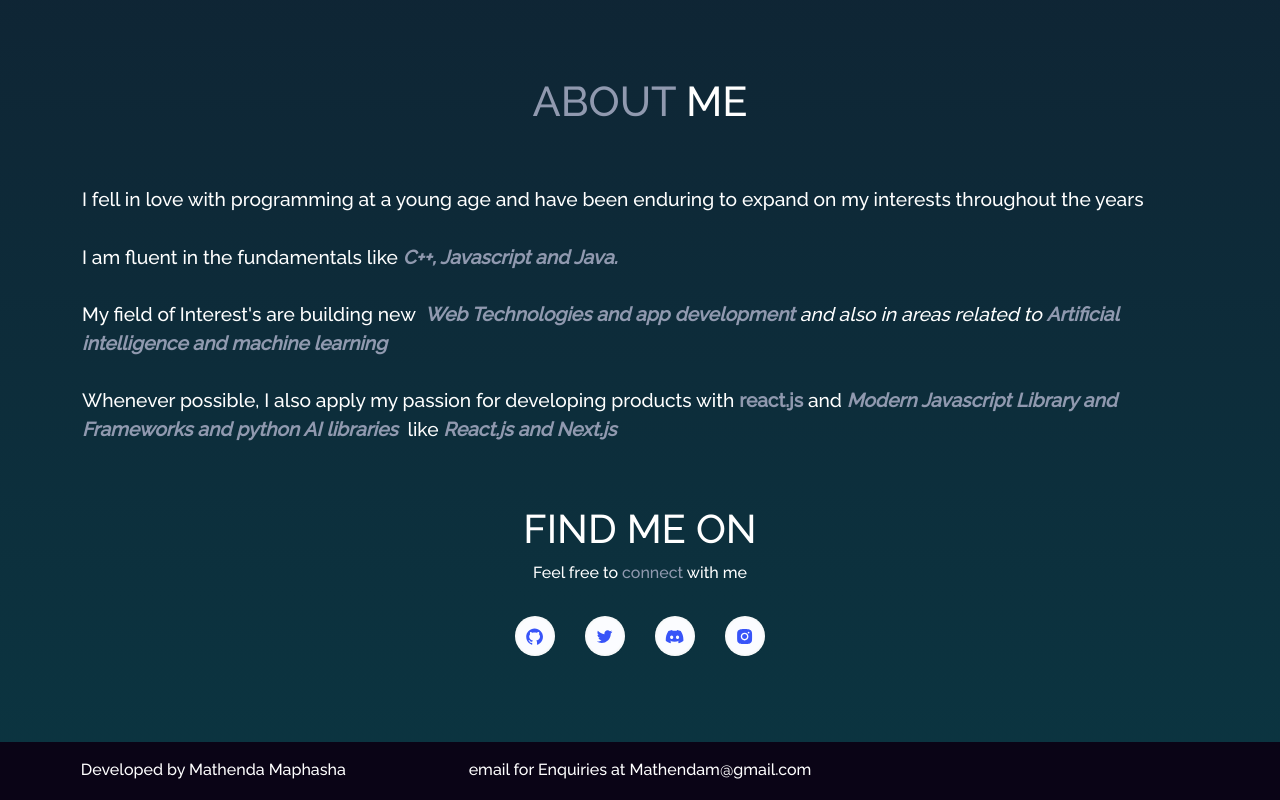
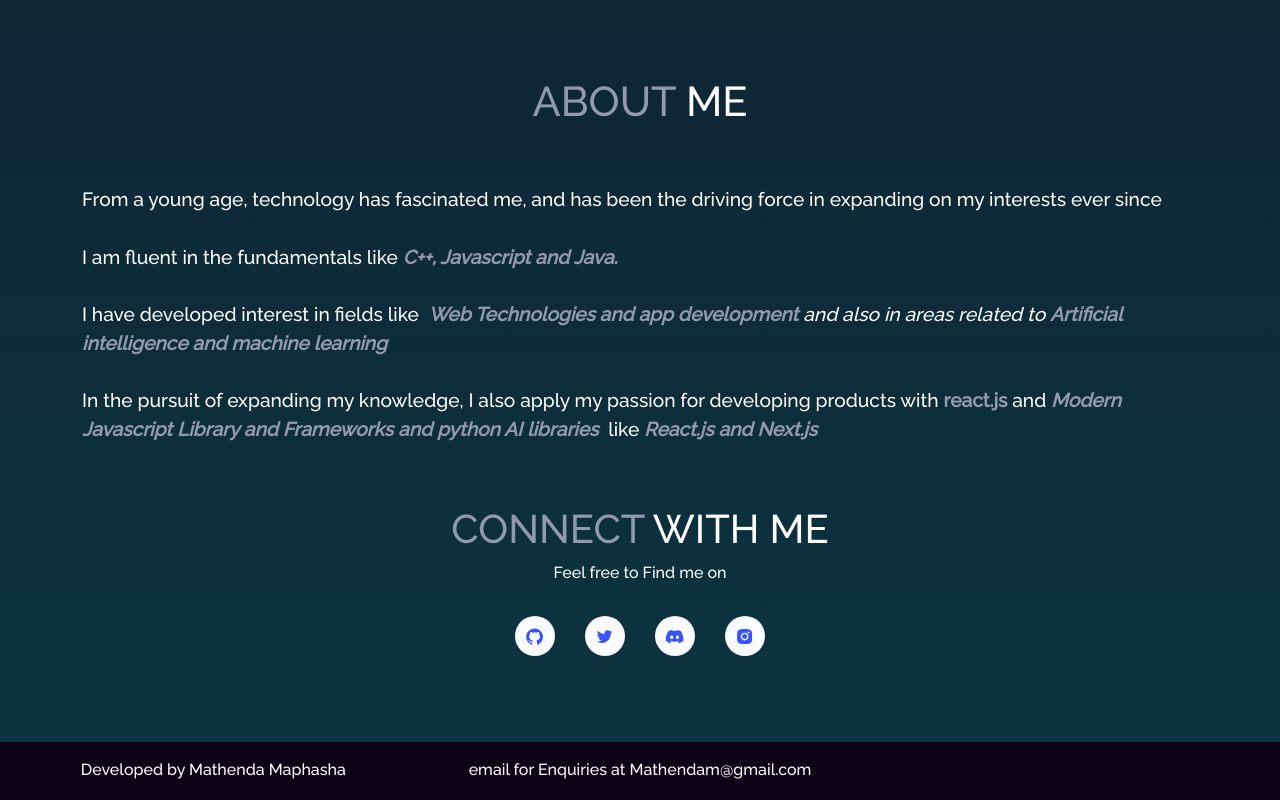
Before and after one commit to Mathenda/my-portfolio, a React (Create React App) app: page / in a window 1280 px wide. Shown: the part 1137-1937 px from the top of the page. Built offline with nearby package versions, Linux system fonts and the light colour scheme.

Commit message:
refactored information

```diff
--- a/src/components/About/AboutInfo.js
+++ b/src/components/About/AboutInfo.js
@@ -9,11 +9,12 @@ function AboutInfo(){
           <Card.Body>
             <blockquote className="blockquote mb-3">
               <p style={{ textAlign: "justify" }}>
-                Hi Everyone, I am <span className="purple">Mathenda Maphasha </span>
+                Hi Everyone, I'm <span className="purple">Mathenda Maphasha </span>
                 from <span className="purple"> Pretoria, South africa.</span>
                 <br />
-
-                I am in the process of completing a BSc in Computer science at the University of Pretoria
+                I am a free-lance web developer based South Africa.
+                <br></br>
+                I am a final year Computer science Student at the University Of Pretoria
                 <br />
                 <br />
                 Apart from coding, some other activities that I love to do!
--- a/src/components/Home/HomeInfo.js
+++ b/src/components/Home/HomeInfo.js
@@ -24,7 +24,7 @@ import {
                 <span className="purple"> ABOUT </span> ME
               </h1>
               <p className="home-about-body">
-                I fell in love with programming at a young age and have been enduring to expand on my interests throughout the years
+                From a young age, technology has fascinated me, and has been the driving force in expanding on my interests ever since
                 <br />
                 <br />I am fluent in the fundamentals like
                 <i>
@@ -32,7 +32,7 @@ import {
                 </i>
                 <br />
                 <br />
-                My field of Interest's are building new &nbsp;
+                I have developed interest in fields like &nbsp;
                 <i>
                   <b className="purple">Web Technologies and app development </b> and
                   also in areas related to{" "}
@@ -42,7 +42,7 @@ import {
                 </i>
                 <br />
                 <br />
-                Whenever possible, I also apply my passion for developing products
+                In the pursuit of expanding my knowledge, I also apply my passion for developing products
                 with <b className="purple">react.js</b> and
                 <i>
                   <b className="purple">
@@ -65,9 +65,9 @@ import {
           </FadeInSection>
           <Row>
             <Col md={12} className="home-about-social">
-              <h1>FIND ME ON</h1>
+              <h1><span className="purple">CONNECT</span> WITH ME</h1>
               <p>
-                Feel free to <span className="purple">connect </span>with me
+                Feel free to Find me on
               </p>
               <ul className="home-about-social-links">
                 <li className="social-icons">
--- a/src/style.css
+++ b/src/style.css
@@ -56,7 +56,7 @@ button:focus {
 
 /* Track */
 ::-webkit-scrollbar-track {
-  background: #2d1950;
+  background: #0b2c46;
 }
 
 /* Handle */
```
